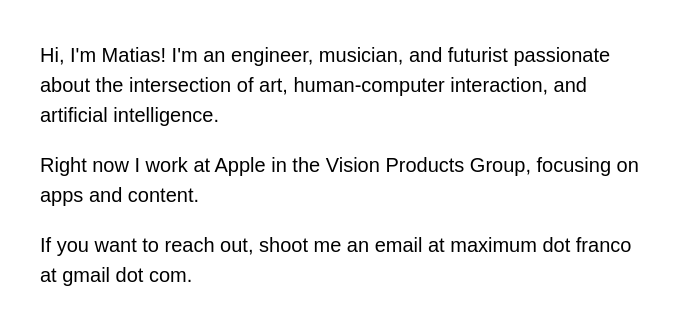
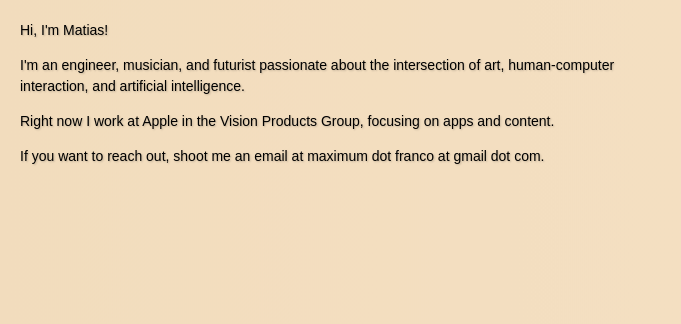
Before and after one commit to matiasfr/personal-landing-page, a plain HTML site: page index.html in a window 1280 px wide. Shown: the whole page, without its empty margins (0-681 px from the left). Drawn offline with Linux system fonts and the light colour scheme; a web font is replaced by a local one.

Commit message:
Update index.html

```diff
--- a/index.html
+++ b/index.html
@@ -11,15 +11,28 @@
         }
         body {
             font-family: 'Macintosh', sans-serif;
-            font-size: 20px;
-            margin: 40px;
+            font-size: 14px;
+            margin: 20px;
             max-width: 600px;
             line-height: 1.5;
+            background: linear-gradient(270deg, #f5e1c5, #e8cda3);
+            background-size: 400% 400%;
+            animation: backgroundAnimation 10s ease infinite;
+        }
+        @keyframes backgroundAnimation {
+            0% { background-position: 0% 50%; }
+            50% { background-position: 100% 50%; }
+            100% { background-position: 0% 50%; }
+        }
+        p {
+            text-shadow: 1px 1px 2px rgba(0, 0, 0, 0.2);
+            image-rendering: pixelated;
         }
     </style>
 </head>
 <body>
-    <p>Hi, I'm Matias! I'm an engineer, musician, and futurist passionate about the intersection of art, human-computer interaction, and artificial intelligence.</p>
+    <p>Hi, I'm Matias!</p>
+    <p>I'm an engineer, musician, and futurist passionate about the intersection of art, human-computer interaction, and artificial intelligence.</p>
     <p>Right now I work at Apple in the Vision Products Group, focusing on apps and content.</p>
     <p>If you want to reach out, shoot me an email at maximum dot franco at gmail dot com.</p>
 </body>
```
